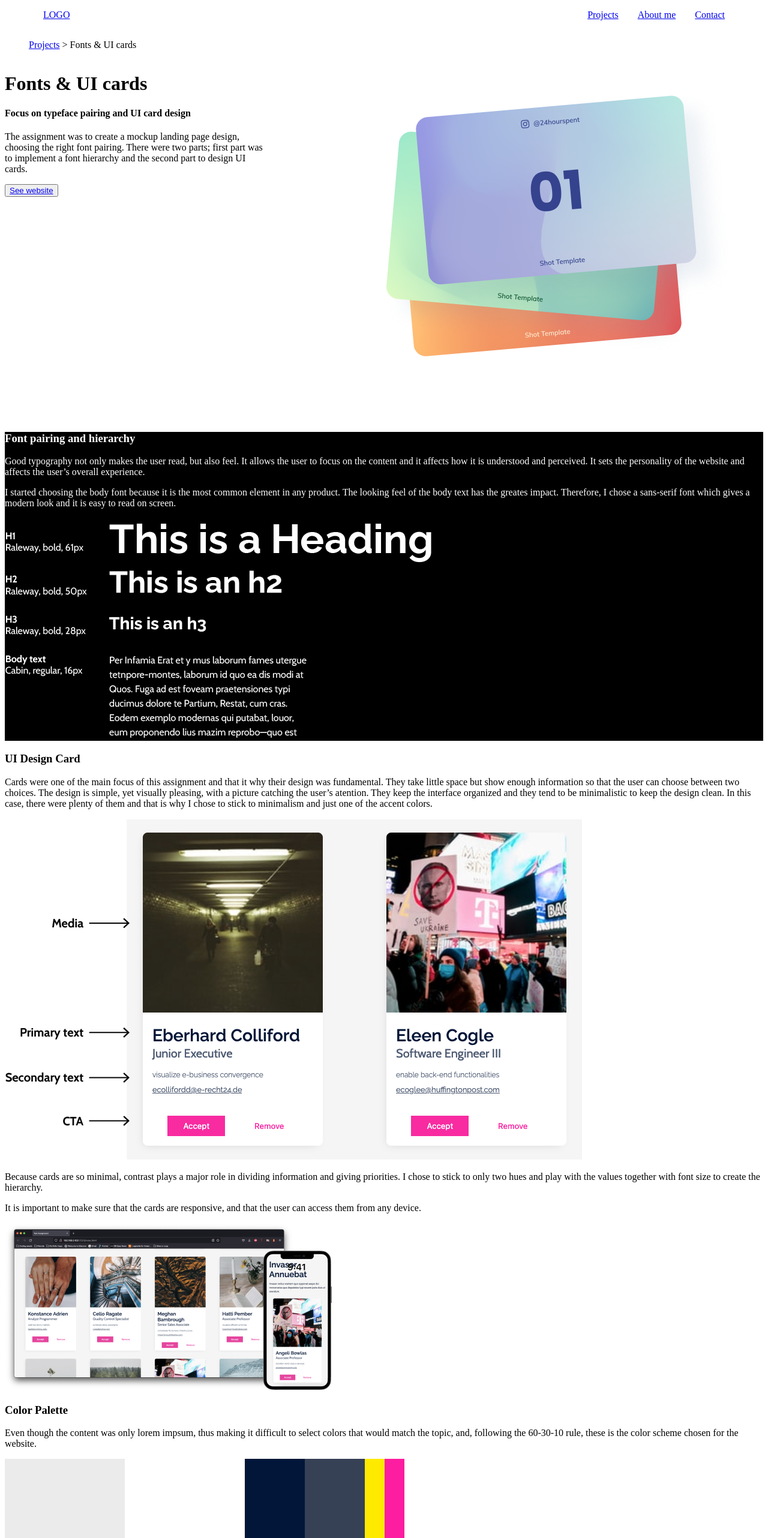
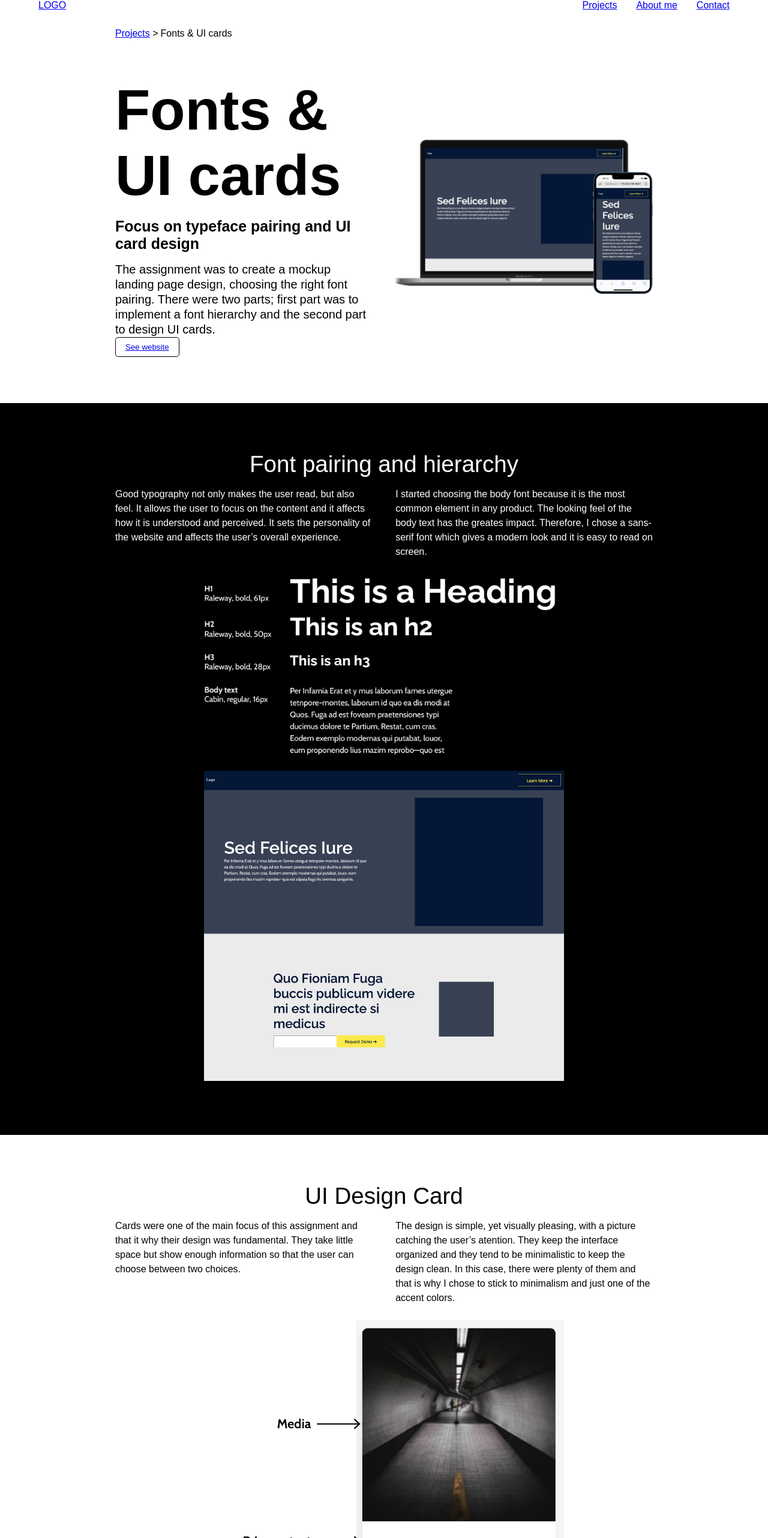
Before and after one commit to paulafiaschi/portfolio, a plain HTML site: page fonts.html in a window 1280 px wide. Shown: the part 16-2580 px from the top of the page at 60% size. Drawn offline with Linux system fonts and the light colour scheme.

Commit message:
fonts project cssed

```diff
--- a/fonts.html
+++ b/fonts.html
@@ -14,12 +14,12 @@
 </head>
 
 
-<body>
+<body class="project-body">
   <nav>
 
     <a href="index.html">LOGO</a>
     <ul class="dMenu">
-      <li><a href="#projects">Projects</a></li>
+      <li><a href="index.html#projects">Projects</a></li>
       <li><a href="about.html">About me</a></li>
       <li><a href="#team">Contact</a></li>
     </ul>
@@ -27,7 +27,7 @@
 
 
     <ul class="menu">
-      <li><a href="#projects">Projects</a></li>
+      <li><a href="index.html#projects">Projects</a></li>
       <li><a href="about.html">About me</a></li>
       <li><a href="#team">Contact</a></li>
     </ul>
@@ -52,49 +52,76 @@
         <p>The assignment was to create a mockup landing page design, choosing the right font pairing. There were two
           parts;
           first part was to implement a font hierarchy and the second part to design UI cards.</p>
-        <button><a href="http://">See website</a></button>
+        <button class="sec-button"><a href="http://">See website</a></button>
       </div>
-      <img src="/img/fonts-banner.png" alt="Three piled up mockups of the project 'Fonts and UI Design'">
+      <img src="/img/fonts-mockups.png" alt="Three piled up mockups of the project 'Fonts and UI Design'">
     </div>
   </main>
 
   <section class="black-bg">
     <h3>Font pairing and hierarchy</h3>
+    <div class="two-col">
       <p>Good typography not only makes the user read, but also feel. It allows the user to focus on the content and it
-      affects how it is understood and perceived. It sets the personality of the website and affects the user’s overall
+        affects how it is understood and perceived. It sets the personality of the website and affects the user’s
+        overall
         experience.
       </p>
       <p>I started choosing the body font because it is the most common element in any product. The looking feel of the
-      body text has the greates impact. Therefore, I chose a sans-serif font which gives a modern look and it is easy to
+        body text has the greates impact. Therefore, I chose a sans-serif font which gives a modern look and it is easy
+        to
         read on screen.</p>
+    </div>
 
     <img src="/img/typeface1White@100.png" alt="Font hierarchy and typefaces chosen">
+
+    <img src="/img/fonts-landing.png" alt="Screen shot of the landing page of the project">
   </section>
 
   <section>
     <h3>UI Design Card</h3>
+    <div class="two-col">
       <p>Cards were one of the main focus of this assignment and that it why their design was fundamental. They take
-      little space but show enough information so that the user can choose between two choices. The design is simple,
+        little space but show enough information so that the user can choose between two choices.</p>
+      <p> The design is simple,
         yet visually pleasing, with a picture catching the user’s atention. They keep the interface organized and they
-      tend to be minimalistic to keep the design clean. In this case, there were plenty of them and that is why I chose
+        tend to be minimalistic to keep the design clean. In this case, there were plenty of them and that is why I
+        chose
         to stick to minimalism and just one of the accent colors.</p>
+    </div>
 
-    <img src="/img/card_1@100.png" alt="Card design explained">
-
-    <p>Because cards are so minimal, contrast plays a major role in dividing information and giving priorities. I chose
-      to stick to only two hues and play with the values together with font size to create the hierarchy.</p>
-    <p>It is important to make sure that the cards are responsive, and that the user can access them from any device.
-    </p>
-
-    <img src="/img/cards-final-mockups.png" alt="Desktop and mobile mockup of the cards">
+    <img src="/img/card-expl.png" alt="Card design explained">
   </section>
 
   <section>
+    <h3>Buttons</h3>
+    <img src="/img/buttons.png" alt="Primary, secondary and terciary buttons">
+
+    <div class="two-col">
+      <p>To ensure that a wider audience can read small text (18px and under), it should have a colour contrast ratio of
+        at least 4.5:1. In this case, the secondary’s and the terciary’s buttons have a slightly different value in
+        order
+        to achieve that ratio, yet maintaining the same hue.</p>
+      <p>They all have different sttyle so that they don’t break the visual hierarchy by conflicting. It is clear which
+        action is the most important.
+        When it comes to accessibility, it’s important that we don’t rely on colour alone to distinguish interface
+        elements. Those who are colourblind wouldn’t be able to tell the difference between elements. </p>
+    </div>
+
+  </section>
+
+  <section class="color-palette">
     <h3>Color Palette</h3>
-    <p>Even though the content was only lorem impsum, thus making it difficult to select colors that would match the
-      topic, and, following the 60-30-10 rule, these is the color scheme chosen for the website.</p>
+    <p>The content was only lorem impsum, thus making it difficult to select colors that would match the
+      topic, and, following the 60-30-10 rule, this is the color scheme chosen for the website.</p>
     <img src="/img/fonts-palette.png" alt="color palette following 60-30-10 rule">
   </section>
+
+
+  <footer>
+    <p>This portfolio was made as part of the Theme "Design for Developers" of the <em>Front-end elective</em>. KEA,
+      Copenhagen's School of Design and Technology</p>
+  </footer>
+
 
   <script src="script.js"></script>
 </body>
--- a/style.css
+++ b/style.css
@@ -1,3 +1,43 @@
+/* Resetter */
+* {
+  margin: 0px;
+  padding: 0px;
+  list-style: none;
+}
+body {
+  font-family: "Source Sans Pro", sans-serif;
+}
+p {
+  font-family: "Ubuntu", sans-serif;
+  line-height: 1.5;
+}
+
+main,
+section {
+  padding: 1vw 15vw;
+}
+
+/* font hierarchy */
+h1 {
+  font-size: 5.96rem;
+  margin: 0;
+}
+h2 {
+  font-size: 4.8rem;
+}
+h3 {
+  font-size: 2.41rem;
+  margin: 1rem;
+  font-weight: 400;
+}
+h4 {
+  font-size: 3.8rem;
+  margin: 1rem 0;
+}
+h1 {
+  font-size: 5.96rem;
+}
+
 /* burger menu settings */
 .menuItem {
   font-size: 1.75rem;
@@ -70,6 +110,42 @@ ul {
   gap: 0.25rem;
 }
 
+.prim-button {
+  border: solid 1px black;
+  background-color: black;
+  color: white;
+  font-family: "Source Sans Pro", sans-serif;
+  padding: 0.5rem 1rem;
+  border-radius: 0.3rem;
+}
+.sec-button {
+  border: solid 1px black;
+  background: none;
+  font-family: "Source Sans Pro", sans-serif;
+  padding: 0.5rem 1rem;
+  border-radius: 0.3rem;
+}
+
+/* about */
+#about p {
+  font-size: 1.95rem;
+  max-width: 40ch;
+  margin-left: auto;
+  margin-right: auto;
+}
+
+#projects {
+  margin: 15vw;
+}
+#projects h2 {
+  font-size: 1.95rem;
+}
+
+#projects p {
+  font-size: 1.95rem;
+  max-width: 40ch;
+  margin: 0.5rem;
+}
 /* projects */
 
 .projectsMain {
@@ -83,10 +159,39 @@ ul {
   right: 0;
 }
 
+.projectsMain h4 {
+  font-size: 1.56rem;
+}
+
+.projectsMain p {
+  font-size: 1.25rem;
+  line-height: 1.25;
+}
+
+.project-body section {
+  padding-top: 5vw;
+  padding-bottom: 5vw;
+}
+
+.two-col {
+  display: grid;
+  grid-template-columns: 1fr 1fr;
+  gap: 3vw;
+}
+
 /* fonts */
 .hero {
   display: grid;
   grid-template-columns: 1fr 1fr;
+  align-items: center;
+  gap: 3vw;
+  position: relative;
+  margin-top: 5vw;
+  margin-bottom: 5vw;
+}
+
+.hero img {
+  max-width: 100%;
 }
 
 .black-bg {
@@ -94,6 +199,27 @@ ul {
   color: white;
 }
 
+section h3 {
+  text-align: center;
+}
+section img {
+  max-width: 600px;
+  display: block;
+  margin-left: auto;
+  margin-right: auto;
+  margin-top: 2vw;
+  margin-bottom: 2vw;
+}
+
+.color-palette img {
+  border: solid 3px black;
+}
+
+.color-palette p {
+  max-width: 60ch;
+  margin-left: auto;
+  margin-right: auto;
+}
 /* mobile */
 @media only screen and (max-width: 600px) {
   .dMenu {
```
Also changed, not shown: index.html (+7 -4 lines), img/buttons.png (added), img/card-expl.png (added), img/card_1@100.png (deleted), img/fonts-landing.png (added), img/fonts-mockups.png (added), img/image 4.png (added), img/image 5.png (added), 2 other files. Lines whose indentation alone changed are shown as unchanged.
